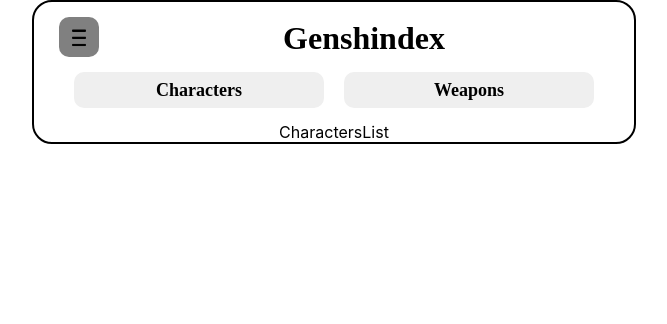
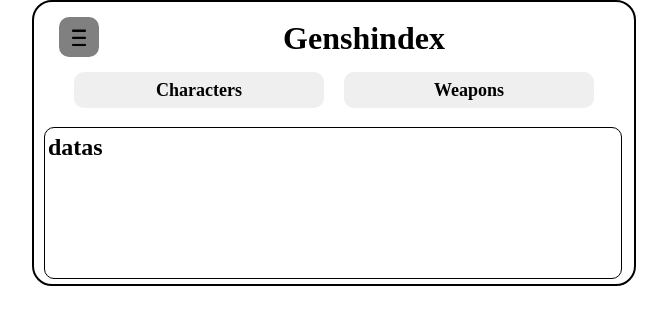
Before and after one commit to Akows/prj04remake, a React (Create React App) app: page / in a window 1280 px wide. Both pictures are taken after a click on the button "Characters". Shown: the top 324 px of the page, without its empty margins (306-973 px from the left). Built offline with nearby package versions, Linux system fonts and the light colour scheme.

Commit message:
Design: 캐릭터 리스트 컴포넌트의 기본 UI를 구현.

```diff
--- a/src/components/CharactersList.tsx
+++ b/src/components/CharactersList.tsx
@@ -1,7 +1,63 @@
 import React from 'react';
+import styled from 'styled-components';
 
 const CharactersList: React.FC = () => {
-  return <div>CharactersList</div>;
+  return (
+    <ListContainer>
+      <ListBody>
+        <ItemOuterWrapper>
+          <ItemWrapper>
+            <ItemTextWrapper>
+              <ItemName>datas</ItemName>
+            </ItemTextWrapper>
+          </ItemWrapper>
+        </ItemOuterWrapper>
+      </ListBody>
+    </ListContainer>
+  );
 };
 
 export default CharactersList;
+
+const ListContainer = styled.div`
+  width: 100%;
+  height: auto;
+`;
+
+const ListBody = styled.div`
+  width: 98%;
+  height: 99%;
+  margin: 5px;
+`;
+
+const ItemOuterWrapper = styled.div`
+  a {
+    text-decoration: none;
+    color: black;
+  }
+`;
+
+const ItemWrapper = styled.div`
+  width: 98%;
+  height: 150px;
+  margin: 5px;
+  border-radius: 10px;
+  display: flex;
+  border: 1px solid black;
+`;
+
+const ItemTextWrapper = styled.div`
+  width: 70%;
+  height: 95%;
+  margin: 3px;
+  border-radius: 10px;
+  font-family: 'GIfont';
+  font-size: x-large;
+  font-weight: bolder;
+`;
+
+const ItemName = styled.div`
+  width: 100%;
+  height: 100%;
+  margin-top: 3px;
+`;
```
